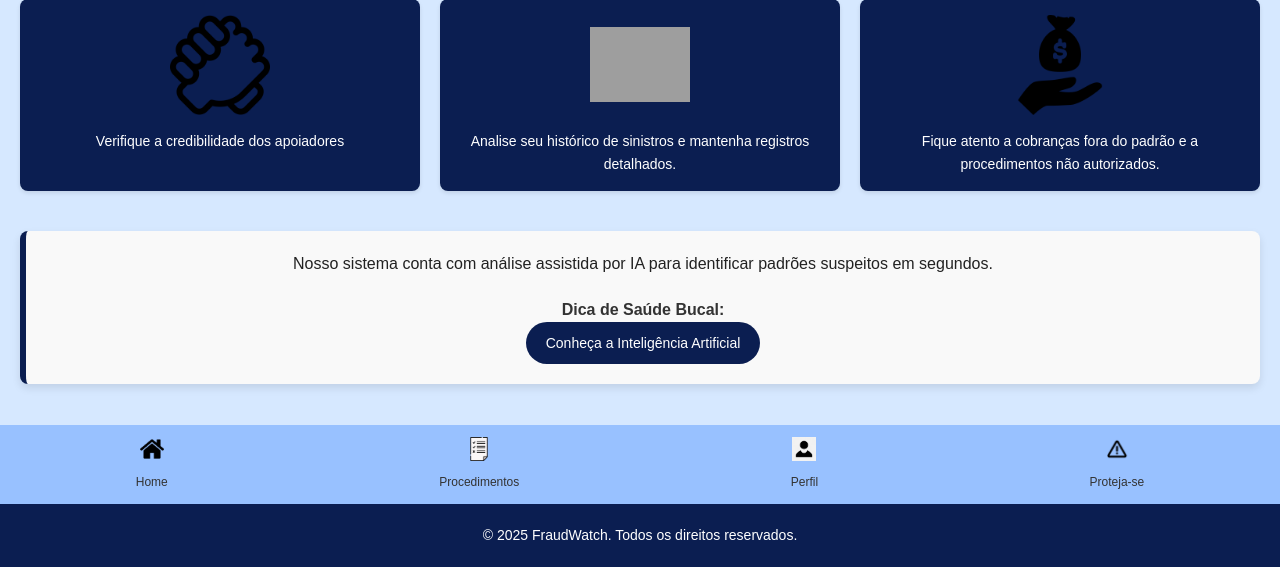
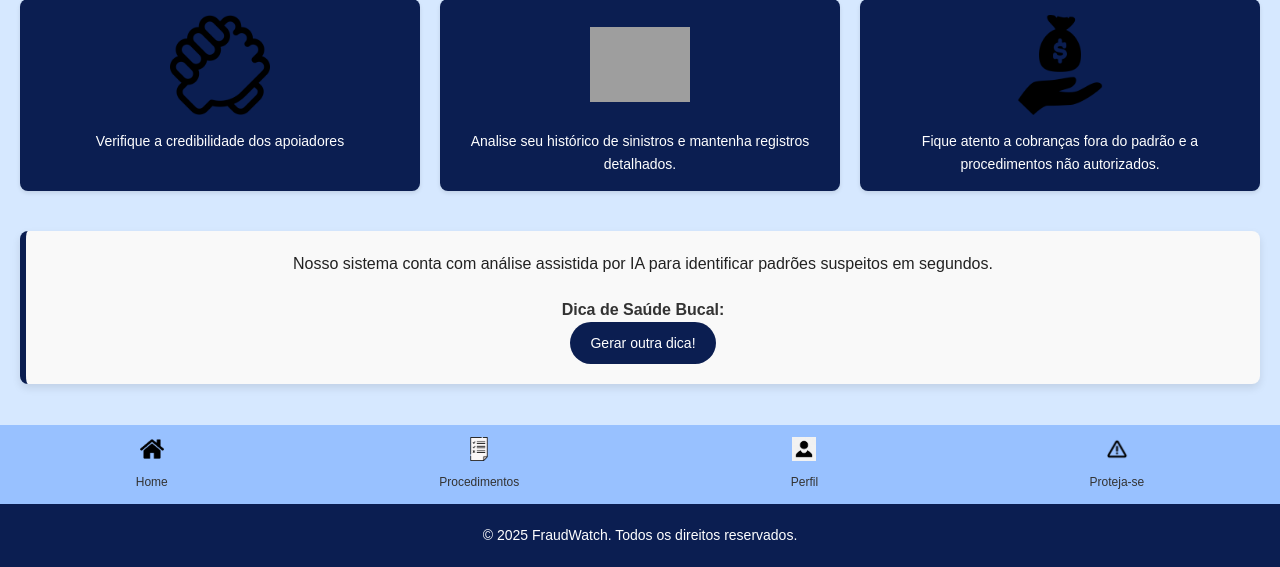
Before and after one commit to Mauricio-Pereira/FraudWatch-Java, a Spring app: page /home in a window 1280 px wide. Shown: the part 829-1396 px from the top of the page. Run offline with Thymeleaf, Linux system fonts and the light colour scheme; the template is opened without the code that fills it, so the values that code supplies are empty; some of the project's set-up classes (security, data sources, template engines, error pages and the like) are left out, and stand-ins take their place; grey boxes are pictures that could not be loaded.

Commit message:
FEAT: finishin project

```diff
--- a/src/main/resources/messages.properties
+++ b/src/main/resources/messages.properties
@@ -94,4 +94,5 @@
 
 # IA
 label.card.ia.description=Nosso sistema conta com análise assistida por IA para identificar padrões suspeitos em segundos.
-label.card.ia.cta=Conheça a Inteligência Artificial
+label.card.ia.tip.title= Dica de Saúde Bucal
+label.card.ia.cta=Gerar outra dica!
--- a/src/main/resources/messages_en.properties
+++ b/src/main/resources/messages_en.properties
@@ -95,4 +95,5 @@
 
 # AI
 label.card.ia.description=Our system uses AI-assisted analysis to identify suspicious patterns in seconds.
-label.card.ia.cta=Learn About Our Artificial Intelligence
+label.card.ia.tip.title= Oral Health Tip
+label.card.ia.cta=Get another Tip!
--- a/src/main/resources/templates/home.html
+++ b/src/main/resources/templates/home.html
@@ -123,16 +123,17 @@
         <!-- Seção IA -->
         <div class="big-card ai-highlight">
             <p class="big-card-text" th:text="#{label.card.ia.description}">
-                Nosso sistema conta com análise assistida por IA para identificar padrões suspeitos em segundos.
+                Nosso sistema conta com análise assistida por IA para identificar padrões suspeitos em segundos.<br>
+                Dica gerada pela IA logo abaixo!
             </p>
 
             <!-- Mostra a dica gerada pela IA -->
             <div style="margin-top: 20px;">
-                <p><strong>Dica de Saúde Bucal:</strong></p>
-                <p th:text="${mensagem}" style="font-style: italic; color: #0077cc;"></p>
+                <p th:tesxt="#{label.card.ia.tip.title}"><strong>Dica de Saúde Bucal:</strong></p>
+                <p id="dica" style="font-style: italic; color: #0077cc;" th:text="${mensagem}"></p>
             </div>
 
-            <a href="#" class="big-card-button" th:text="#{label.card.ia.cta}">Conheça a Inteligência Artificial</a>
+            <a href="#" class="big-card-button" th:text="#{label.card.ia.cta}" onclick="gerarNovaDica(event)">Gerar outra dica!</a>
         </div>
 
 
@@ -178,5 +179,15 @@
         },
     });
 </script>
+<script>
+    function gerarNovaDica(event) {
+        event.preventDefault(); // impede navegação padrão do link
+        fetch('/api/dica')
+            .then(response => response.text())
+            .then(dica => {
+                document.getElementById('dica').innerText = dica;
+            });
+    }
+</script>
 </body>
 </html>
```
Also changed, not shown: src/main/java/com/fiap/FraudWatch/controller/HomeController.java (+15 -2 lines), src/main/java/com/fiap/FraudWatch/service/AiService.java (+10 -3 lines), README.md.
